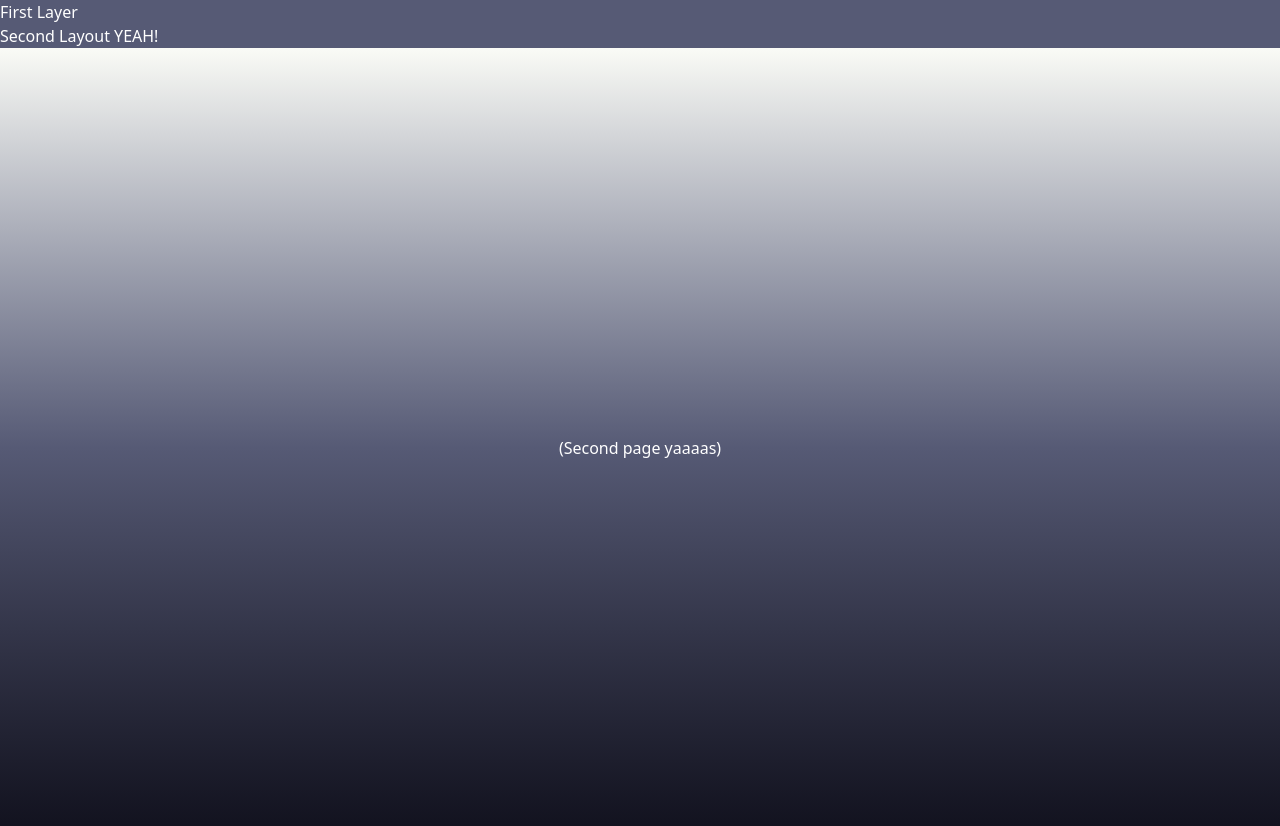
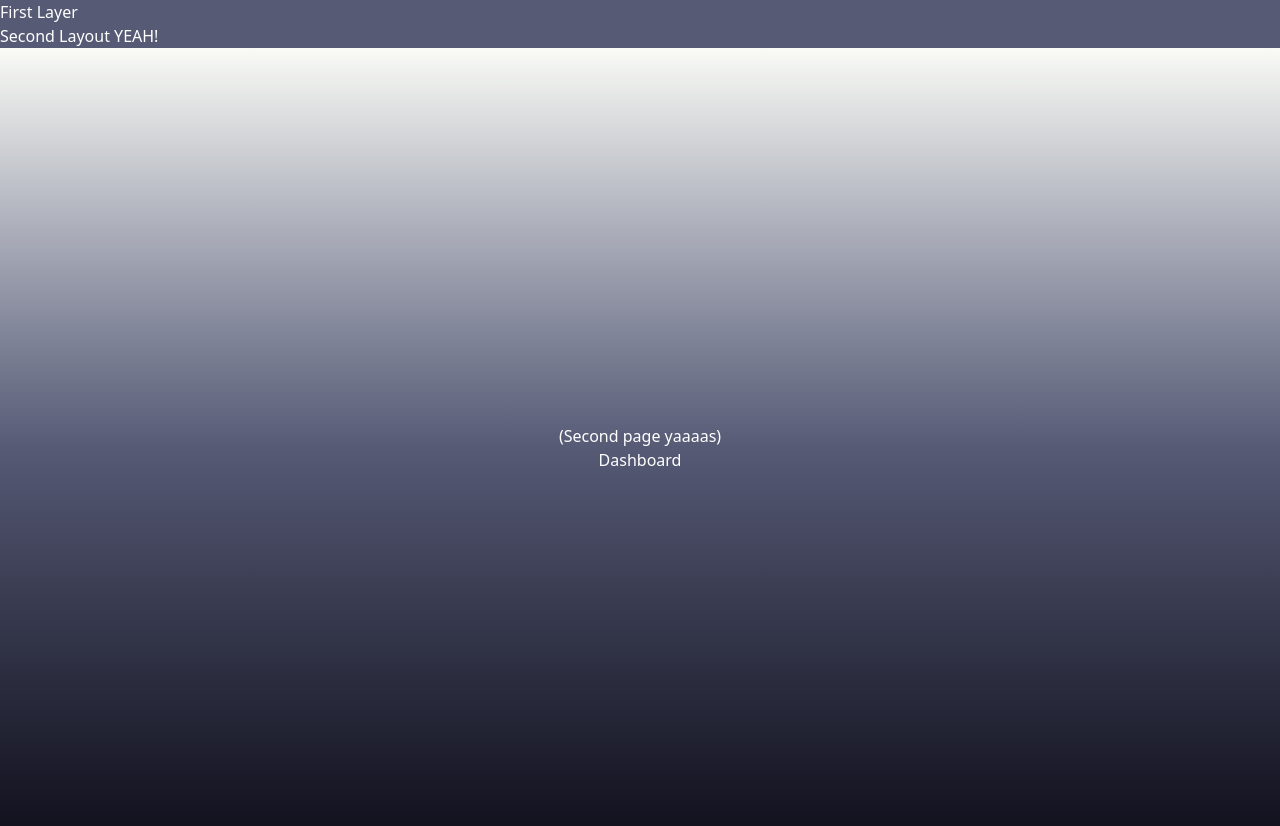
Before and after one commit to Forsakened39/t3gallery, a Next.js app: page /layer02 in a window 1280 px wide. Shown: the top 826 px of the page. Built offline with nearby package versions, Linux system fonts and the light colour scheme.

Commit message:
added routing to first page

```diff
--- a/src/app/layer02/page.tsx
+++ b/src/app/layer02/page.tsx
@@ -1,8 +1,14 @@
+import Link from "next/link";
+
 export default function Layer2Page() {
   return ( //Layer
     <main className="flex min-h-screen flex-col items-center justify-center bg-gradient-to-b from-[#fafbf6] via-[#565a75] to-[#0f0f1b] text-white">
 
         (Second page yaaaas)
+      <button>
+				<Link href="../">Dashboard</Link>
+			</button>
+
     </main>
   );
 }
--- a/src/app/page.tsx
+++ b/src/app/page.tsx
@@ -25,6 +25,9 @@ export default function HomePage() {
 			))
 			}
 			</div>
+      		<button>
+				<Link href="../layer02">Layer02</Link>
+			</button>
 		</main>
 	);
 }
```
